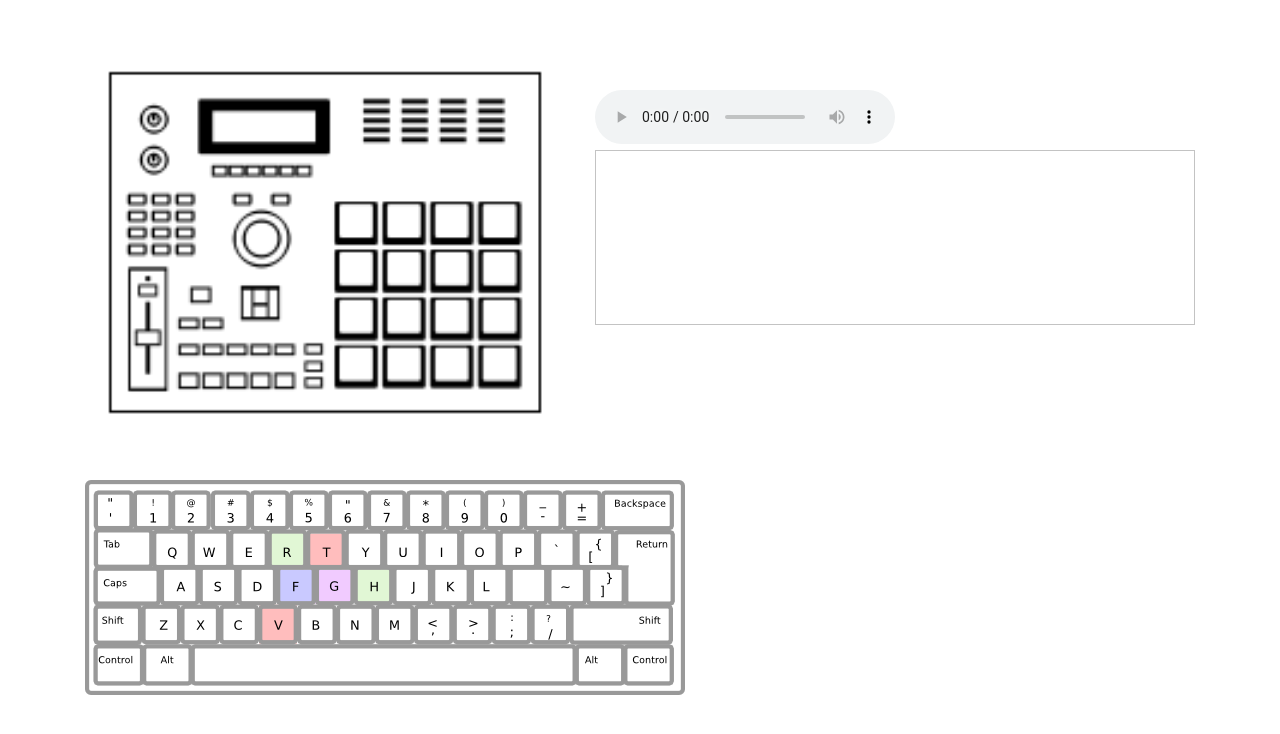
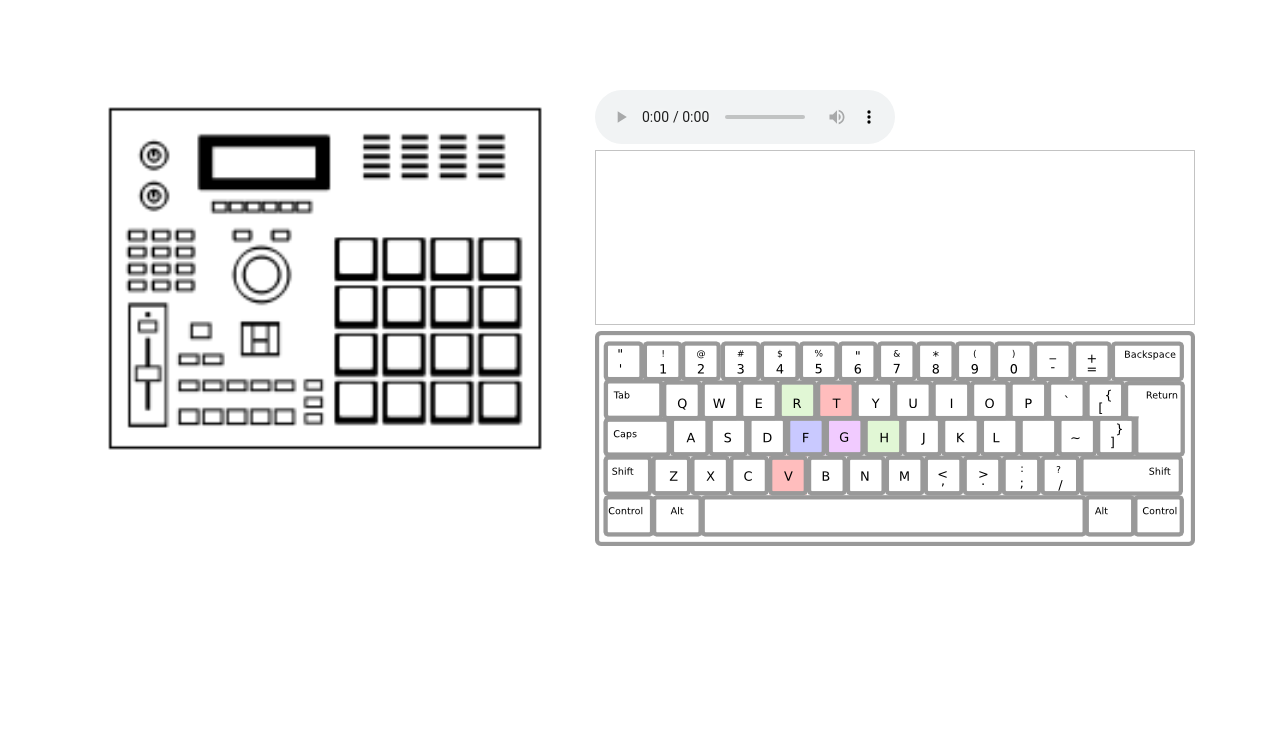
Before and after one commit to agbales/beat-machine, a plain HTML site: page index.html in a window 1280 px wide. Drawn offline with nearby package versions, Linux system fonts and the light colour scheme.

Commit message:
element alignment

```diff
--- a/css/style.css
+++ b/css/style.css
@@ -15,6 +15,7 @@
   top: 0;
   left: 0;
   z-index: -1;
+  margin-left: -15px;
 }
 
 #midi-grid {
--- a/index.html
+++ b/index.html
@@ -10,7 +10,7 @@
   <div class="container">
 
     <div class="row">
-      <div class="col">
+      <div class="col align-self-center">
         <!-- mpc icon -->
         <img class="mpc-icon" src="./images/mpc.png">
       </div>
@@ -23,11 +23,7 @@
         <canvas id="midi-grid">
           Your browser does not support the canvas element.
         </canvas>
-      </div>
-    </div>
-
-    <div class="row">
-      <div class="col-12 keyboard">
+        <div class="keyboard">
           <svg version="1.1" id="keyboardSVG" xmlns="http://www.w3.org/2000/svg" xmlns:xlink="http://www.w3.org/1999/xlink" x="0px" y="0px"
              width="600px" height="215px" viewBox="200.568 361.615 763.932 274.885"
              style="enable-background:new 218.568 361.615 763.932 274.885;" xml:space="preserve">
@@ -41,6 +37,13 @@
           </svg>
         </div>
       </div>
+    </div>
+
+    <div class="row">
+      <div class="col-12 keyboard">
+
+      </div>
+    </div>
 
   </div>
 
```
Lines whose indentation alone changed are shown as unchanged.
